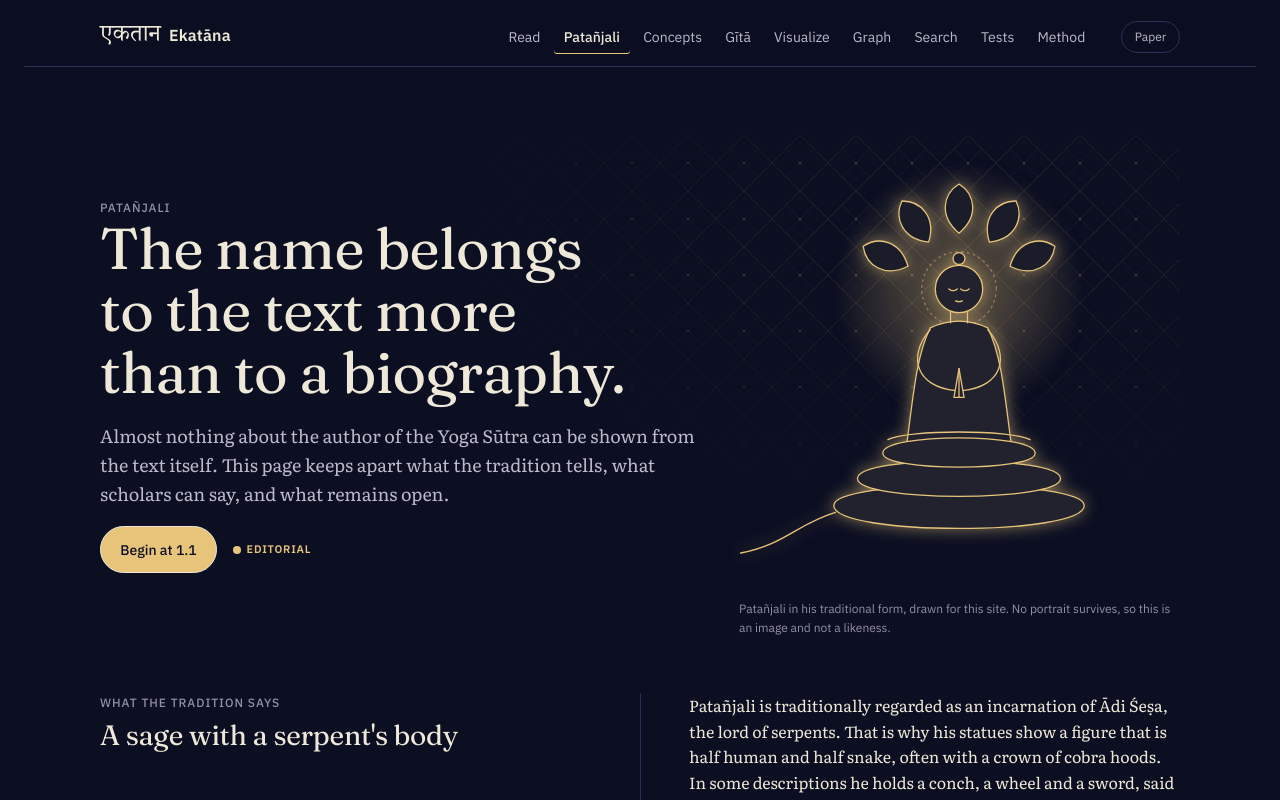
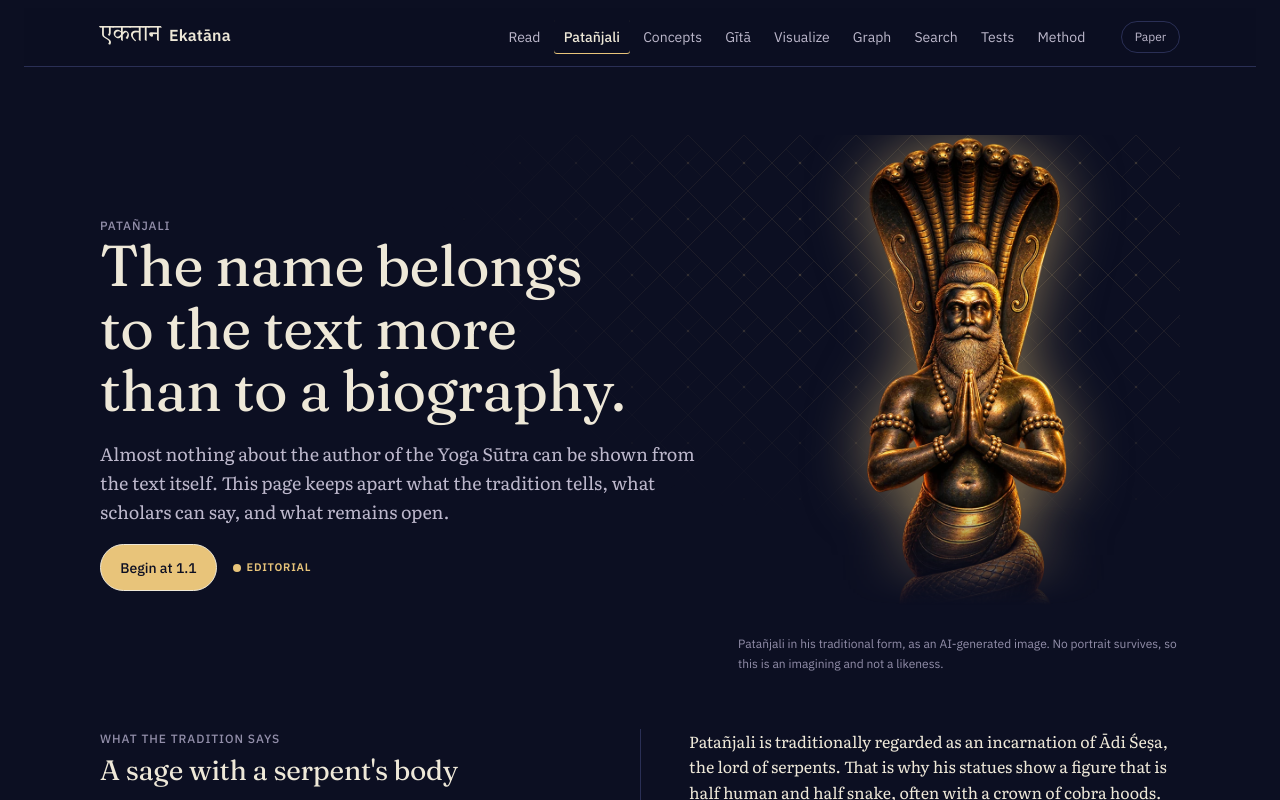
Before and after one commit to yashsharmahere/yogasutra, a Next.js app: page /patanjali in a window 1280 px wide. Shown: the top 800 px of the page. Built offline with nearby package versions, Linux system fonts and the light colour scheme; a web font is replaced by a local one.

Commit message:
Patañjali page: bronze figure image with AI-generated caption
Co-Authored-By: Claude Sonnet 5.5 <noreply@anthropic.com>
Claude-Session: https://claude.ai/code/session_01WCxtPEENy3nUsD4HDMGYrK

```diff
--- a/app/globals.css
+++ b/app/globals.css
@@ -545,3 +545,8 @@ html,body{overflow-x:clip}
 .pada-range .range{font-family:var(--f-mono);color:var(--indigo);font-size:var(--s-2);letter-spacing:.02em}
 .pada-range .range i{font-style:normal;color:var(--ink-3);margin:0 .25em}
 .pada-range .cnt{font-family:var(--f-ui);font-size:var(--s-1);color:var(--ink-3)}
+
+/* Patañjali image: bronze figure, bottom dissolves into the page */
+.pat-figure{max-width:460px}
+.pat-img{display:block;width:100%;height:auto;filter:drop-shadow(0 0 30px var(--glow));-webkit-mask-image:linear-gradient(#000 78%,transparent 99%);mask-image:linear-gradient(#000 78%,transparent 99%)}
+:root[data-theme="light"] .pat-img{filter:drop-shadow(0 8px 18px rgba(29,27,23,.28))}
--- a/app/patanjali/page.tsx
+++ b/app/patanjali/page.tsx
@@ -1,5 +1,4 @@
 import Link from "next/link";
-import PatanjaliFigure from "@/components/PatanjaliFigure";
 import ThreadServer from "@/components/ThreadServer";
 import { Grade } from "@/components/Bits";
 import { PADAS, S } from "@/lib/corpus";
@@ -21,8 +20,9 @@ export default function Patanjali() {
           </p>
         </div>
         <figure className="pat-figure">
-          <PatanjaliFigure />
-          <figcaption className="cite">Patañjali in his traditional form, drawn for this site. No portrait survives, so this is an image and not a likeness.</figcaption>
+          {/* eslint-disable-next-line @next/next/no-img-element */}
+          <img className="pat-img" src="/patanjali.webp" width={994} height={1070} alt="Patañjali shown in the traditional form: seated with hands in prayer, a crown of seven cobra hoods behind him, his lower body coiled as a serpent." />
+          <figcaption className="cite">Patañjali in his traditional form, as an AI-generated image. No portrait survives, so this is an imagining and not a likeness.</figcaption>
         </figure>
       </div>
 
```
Also changed, not shown: public/patanjali.webp (added).
